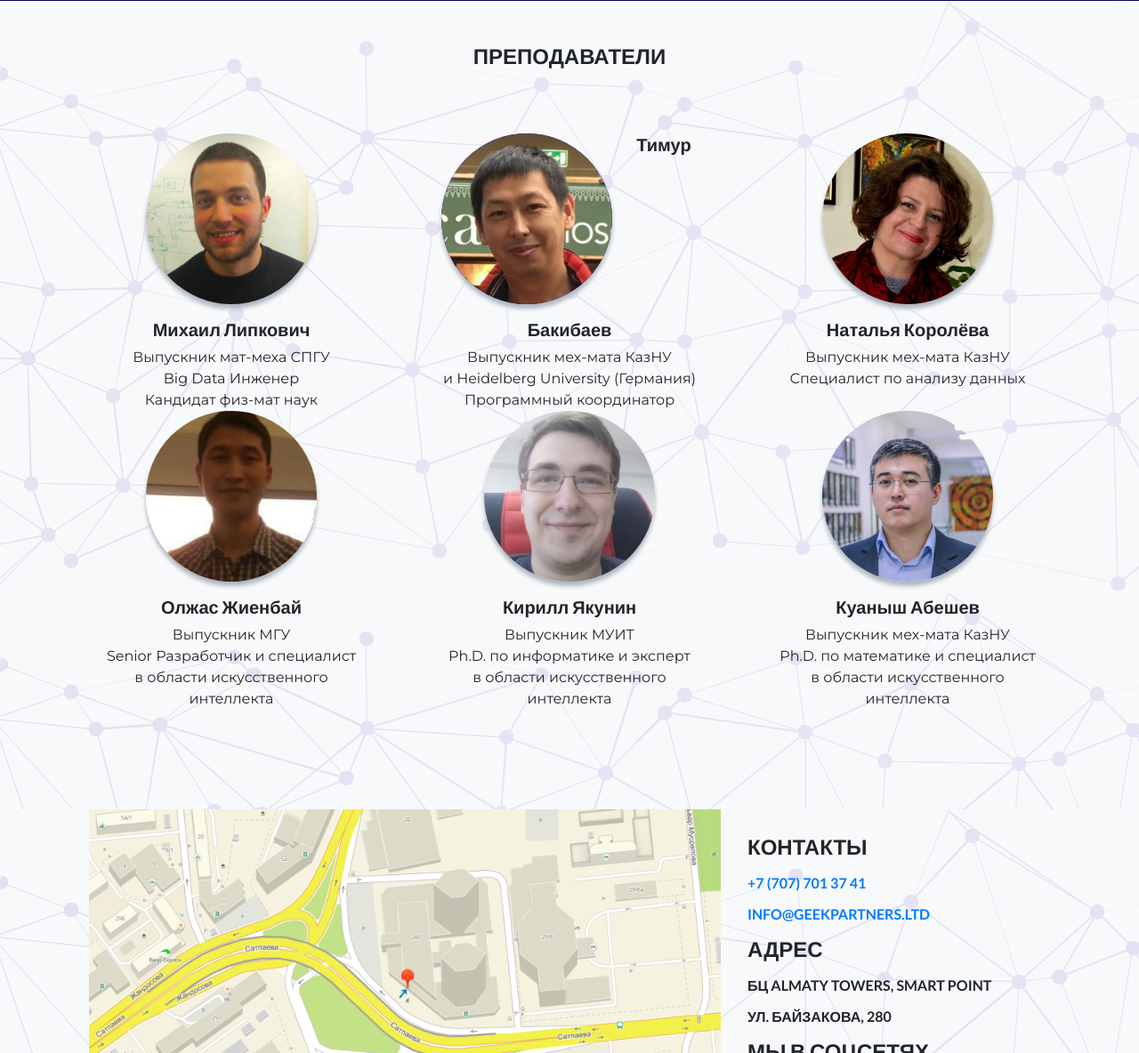
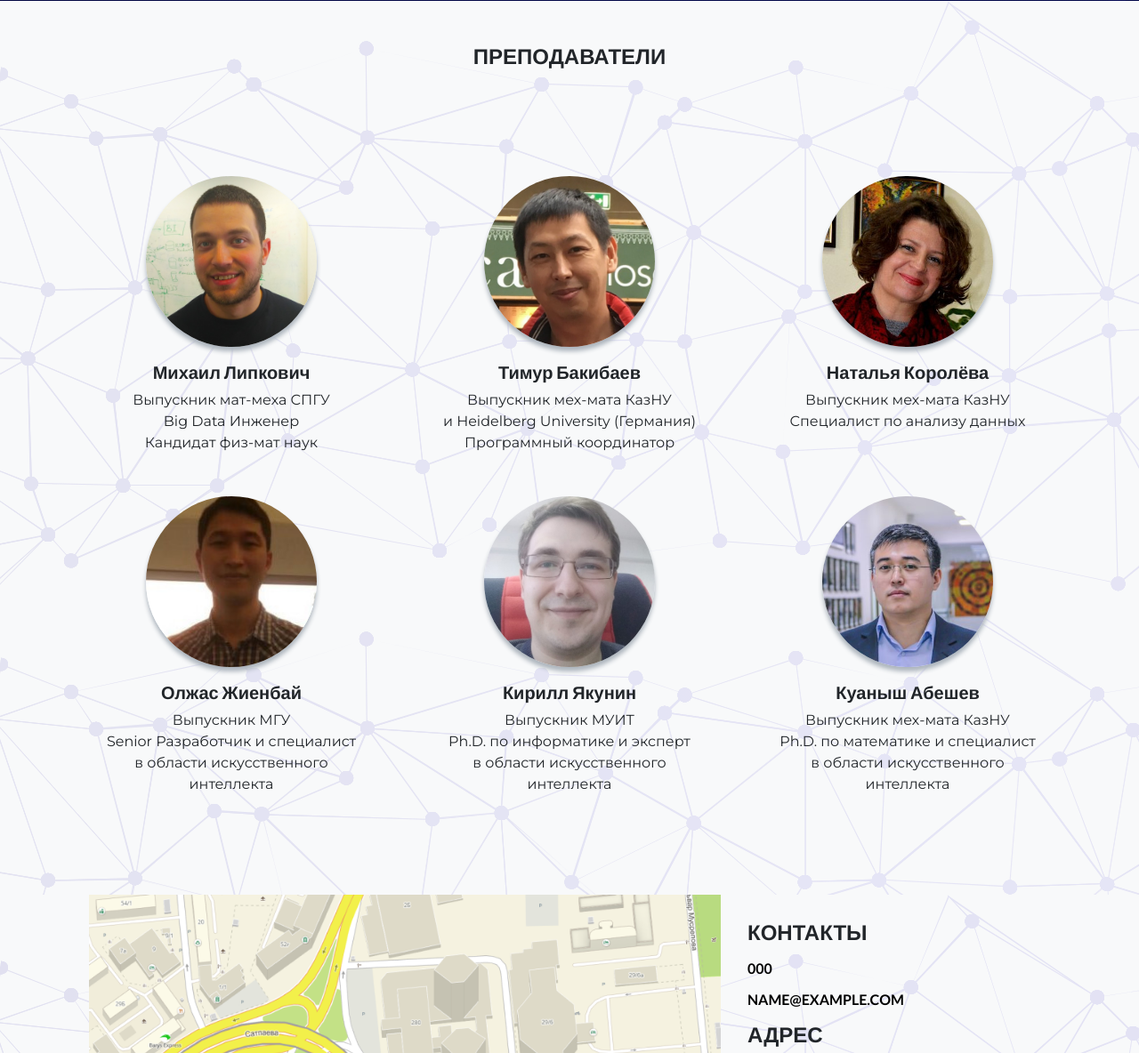
Before and after one commit to timurbakibayev/dsa, a Django app: template dsa/templates/index.html in a window 1280 px wide. Shown: the part 5316-6500 px from the top of the page at 89% size. Run offline with Django 3.2, Linux system fonts and the light colour scheme; tables that the repository leaves empty hold one stand-in row (values such as "Sample post"); the template is opened without the code that fills it: values that come from a table or form of the project are taken from there, most other values are stand-ins (such as "Sample title", 1, 10 or a date in 2020); some libraries are stand-ins or nearby versions.

Commit message:
some stylistic problems

```diff
--- a/dsa/main/static/css/landing-page.css
+++ b/dsa/main/static/css/landing-page.css
@@ -130,6 +130,7 @@
 
 .testimonials .testimonial-item {
     max-width: 18rem;
+    margin: 3em;
 }
 
 .testimonials .testimonial-item img {
@@ -320,3 +321,11 @@
   background: blue;
   margin: 0 20px 20px 0;
 }
+
+a:visited {
+  color: black;
+}
+
+a:link {
+  color: black;
+}
--- a/dsa/templates/contacts.html
+++ b/dsa/templates/contacts.html
@@ -7,18 +7,23 @@
                 </div>
                 <div class="col-md-4" style="padding-top: 2em">
                     <h1 style="text-align: left">Контакты</h1>
-                    <h2 style="text-align: left"><a href="tel:+7(707)7013741">+7 (707) 701 37 41</a></h2>
-                    <h2 style="text-align: left"><a href="mailto:info@geekpartners.ltd">info@geekpartners.ltd</a></h2>
+                    <h2 style="text-align: left"><a href="tel:{{ phone }}">{{ phone }}</a></h2>
+                    <h2 style="text-align: left"><a href="mailto:{{ email }}">{{ email }}</a></h2>
                     <h1 style="text-align: left"></h1>
                     <h1 style="text-align: left">Адрес</h1>
-                    <h2 style="text-align: left">БЦ Almaty Towers, SmArt point</h2>
-                    <h2 style="text-align: left">Ул. Байзакова, 280</h2>
+                    <h2 style="text-align: left">{{ address }}</h2>
+                    <h2 style="text-align: left">{{ address2 }}</h2>
                     <h1 style="text-align: left"></h1>
                     <h1 style="text-align: left">Мы в соцсетях</h1>
-                    <img src="/static/img/facebook.svg" onclick="window.location='https://www.facebook.com/dsacademykz'"
+                    <a href="https://www.facebook.com/dsacademykz">
+                    <img src="/static/img/facebook.svg"
                        >
-                    <img src="/static/img/instagram.svg" onclick="window.location='https://www.instagram.com/dsacademy.kz'"
+                        </a>
+                    <a href="https://www.instagram.com/dsacademy.kz">
+                    <img src="/static/img/instagram.svg"
                         >
+                        </a>
+
                 </div>
             </div>
         </div>
--- a/dsa/templates/header.html
+++ b/dsa/templates/header.html
@@ -32,8 +32,8 @@
       </li>
     </ul>
       <div class="my-2 my-lg-0">
-          г. Алматы, SmArt.Point<br>
-          +7 (707) 701 37 41
+          {{ address }}<br>
+          {{ phone }}
       </div>
 {#    <form class="form-inline my-2 my-lg-0">#}
 {#      <input class="form-control mr-sm-2" type="search" placeholder="Search" aria-label="Search">#}
--- a/dsa/templates/index.html
+++ b/dsa/templates/index.html
@@ -14,7 +14,7 @@
     {% include "libraries.html" %}
 </head>
 
-<body>
+<body  link="#C0C0C0" vlink="#808080" alink="#FF0000">
 
 <!-- Navigation -->
 {% include "header.html" %}
--- a/dsa/templates/modals.html
+++ b/dsa/templates/modals.html
@@ -58,7 +58,7 @@
                             onclick="window.location='{{ cohort.course.google_forms }}'"
                     >Записаться
                     </button>
-                    <button type="button" class="btn my_btn" data-dismiss="modal">Data Science Academy</button>
+                    <button type="button" class="btn my_btn" data-dismiss="modal">Закрыть</button>
                 </div>
             </div>
         </div>
--- a/dsa/templates/staff.html
+++ b/dsa/templates/staff.html
@@ -16,7 +16,7 @@
             </div>
             <div class="col-lg-4">
                 <div class="testimonial-item mx-auto mb-5 mb-lg-0  montserrat_only_font">
-                    <img class="img-fluid rounded-circle mb-3 violet" src="/static/img/staff/timur.jpg" alt="">
+                    <img class="img-fluid rounded-circle mb-3" src="/static/img/staff/timur.jpg" alt="">
                     <h5>Тимур Бакибаев</h5>
                     <p class="font-weight-light mb-0">Выпускник мех-мата КазНУ</p>
                     <p class="font-weight-light mb-0">и Heidelberg University (Германия)</p>
```
Also changed, not shown: dsa/main/views.py (+2 -7 lines).
